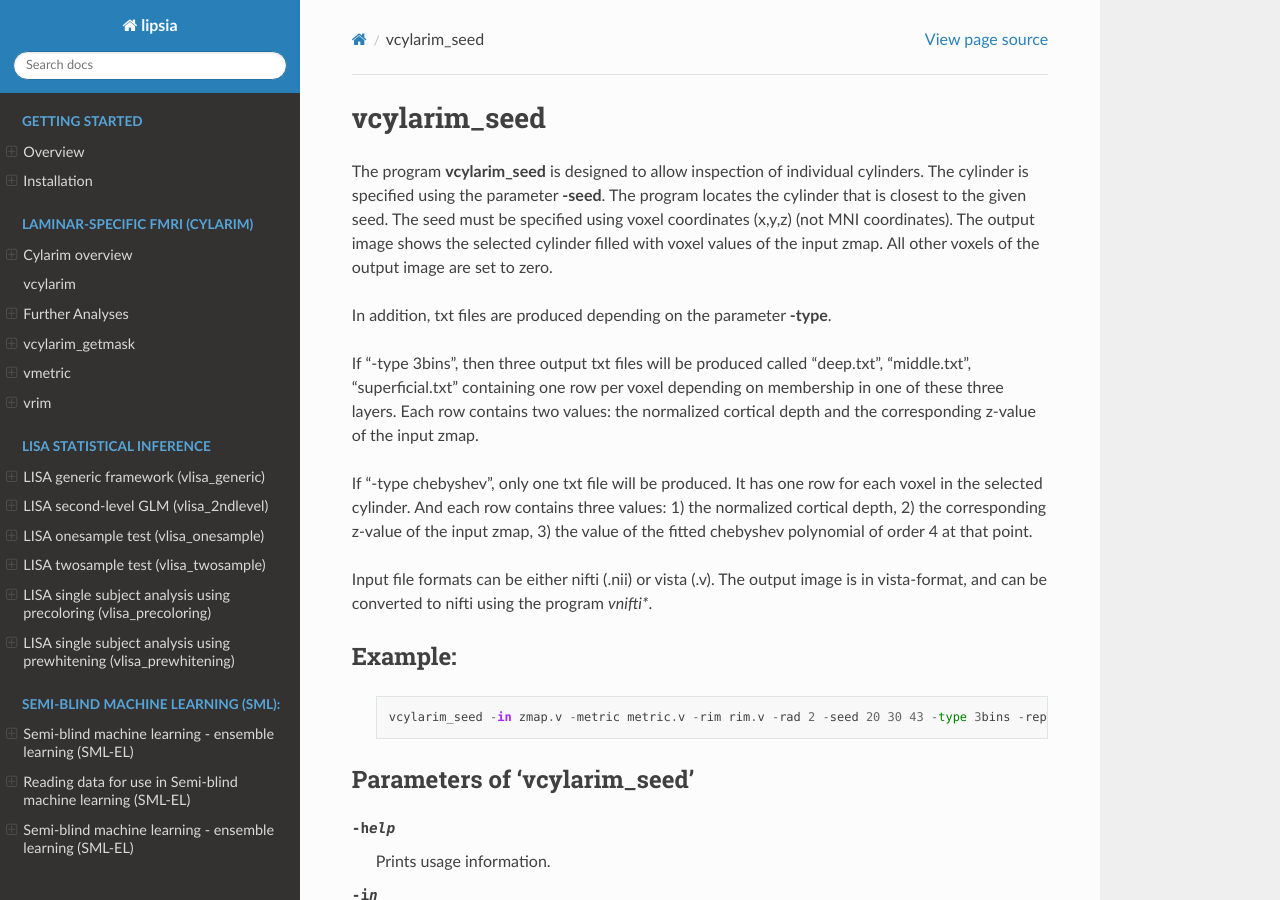
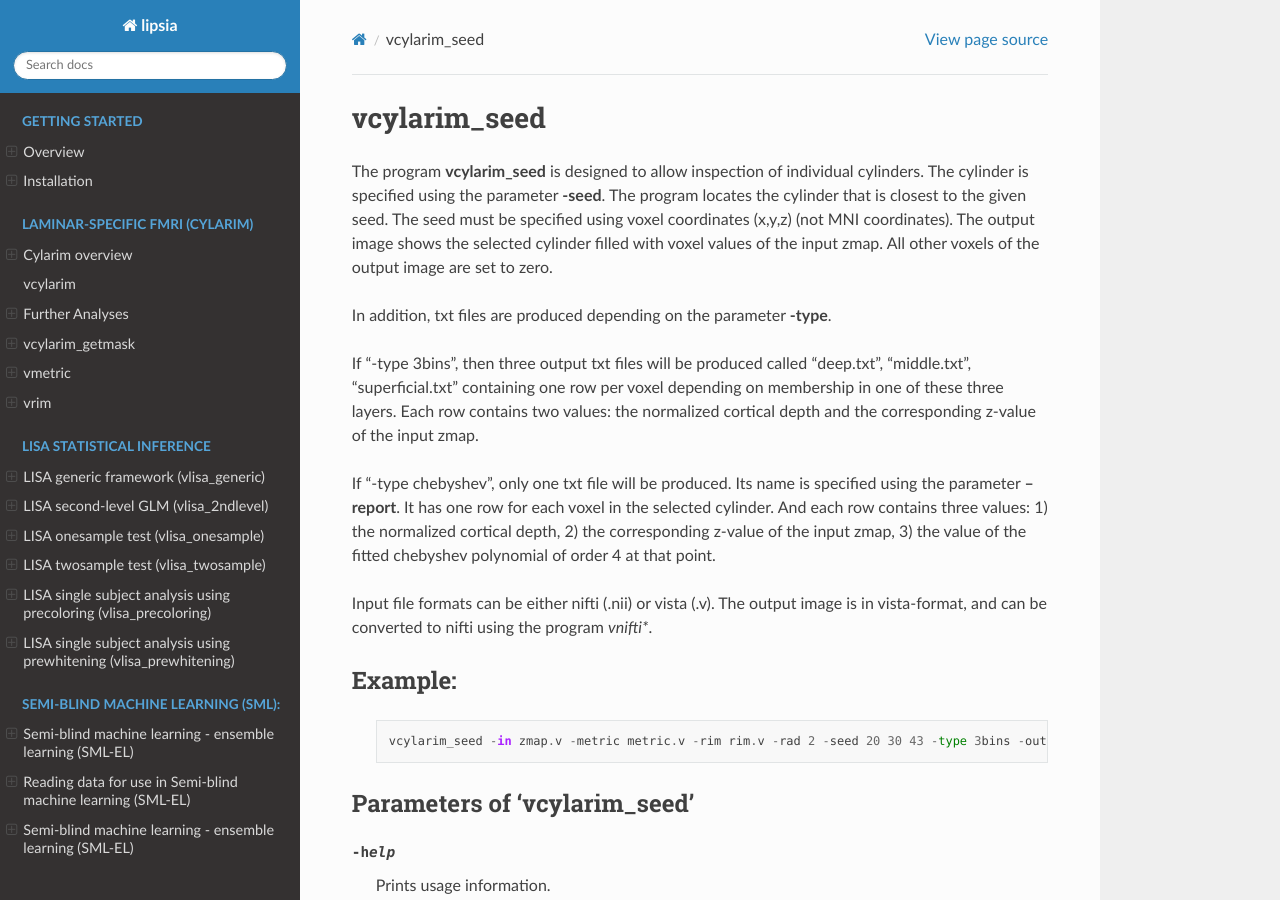
Before and after one commit to lipsia-fmri/lipsia, a Sphinx documentation site: the page built from docs/cylarim/vcylarim_seed.rst, in a window 1280 px wide and 900 px high. Built offline with Sphinx 7.4.7 and the Read the Docs theme 3.1.0, drawn with Linux system fonts in a browser that asks for light colours; pages that are not in the unit, such as notebooks, are missing from menus.

Commit message:
doc update

```diff
--- a/docs/cylarim/vcylarim_seed.rst
+++ b/docs/cylarim/vcylarim_seed.rst
@@ -15,7 +15,8 @@ If "-type 3bins", then three output txt files will be produced called "deep.txt"
 in one of these three layers. Each row contains two values: the normalized cortical depth and the
 corresponding z-value of the input zmap.
 
-If "-type chebyshev", only one txt file will be produced. It has one row for each voxel in the selected
+If "-type chebyshev", only one txt file will be produced. Its name is specified using
+the parameter **--report**. It has one row for each voxel in the selected
 cylinder. And each row contains three values:  1) the normalized cortical depth,
 2) the corresponding z-value of the input zmap, 3) the value of the
 fitted chebyshev polynomial of order 4 at that point.
```
Also changed, not shown: other parts of docs/cylarim/vcylarim_seed.rst (+1 -1 lines).
